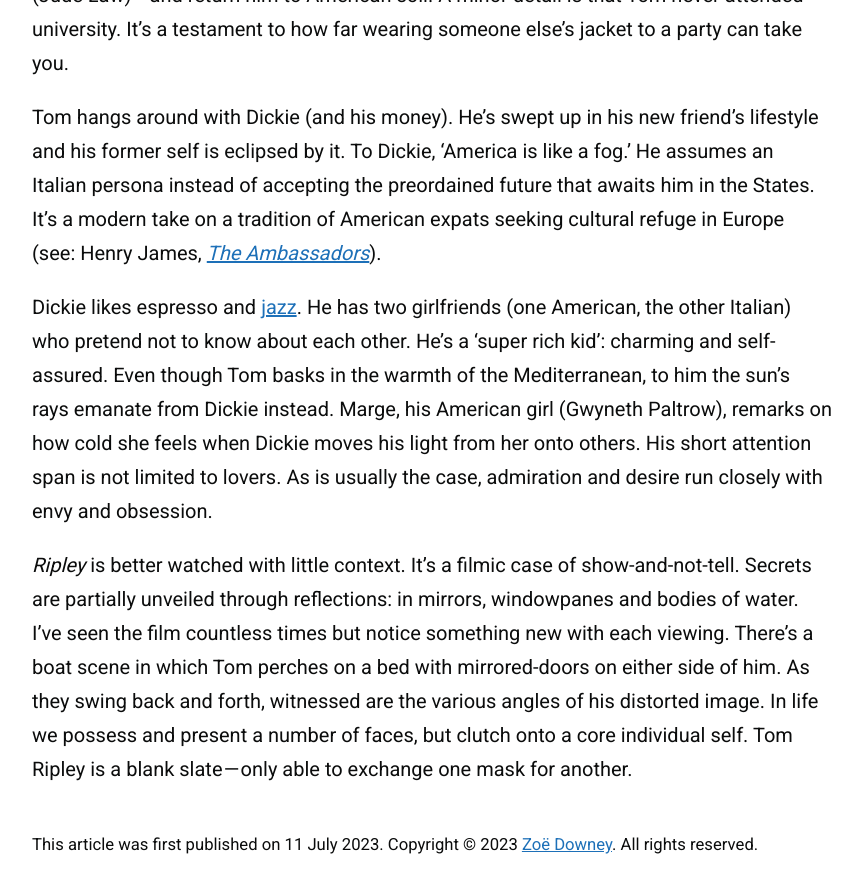
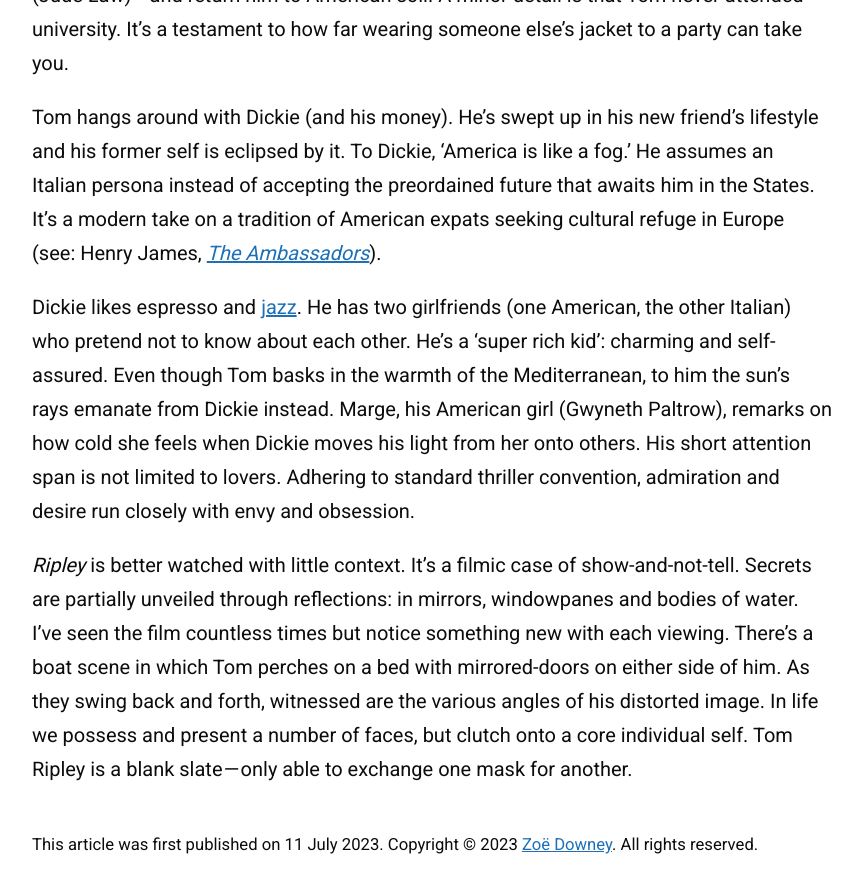
Before and after one commit to zoeurl/zoedowney.github.io, a Jekyll site: the page built from _posts/2023-07-11-the-talented-mr-ripley.md, in a window 1280 px wide and 900 px high, scrolled down 1172 px. Shown: the top 893 px of the window, without its empty margins (208-1070 px from the left). Built offline with Jekyll 4.4.1, drawn with Linux system fonts in a browser that asks for light colours.

Commit message:
Update 2023-07-11-the-talented-mr-ripley.md

```diff
--- a/_posts/2023-07-11-the-talented-mr-ripley.md
+++ b/_posts/2023-07-11-the-talented-mr-ripley.md
@@ -14,6 +14,6 @@ Tom Ripley (Matt Damon) has a knack for impressions. After a case of mistaken id
 
 Tom hangs around with Dickie (and his money). He’s swept up in his new friend’s lifestyle and his former self is eclipsed by it. To Dickie, ‘America is like a fog.’ He assumes an Italian persona instead of accepting the preordained future that awaits him in the States. It’s a modern take on a tradition of American expats seeking cultural refuge in Europe (see: Henry James, [_The Ambassadors_](https://en.wikipedia.org/wiki/The_Ambassadors)).
 
-Dickie likes espresso and [jazz](https://www.youtube.com/watch?v=mT-fOr29OfA&ab_channel=TomasvdB). He has two girlfriends (one American, the other Italian) who pretend not to know about each other. He’s a ‘super rich kid’: charming and self-assured. Even though Tom basks in the warmth of the Mediterranean, to him the sun’s rays emanate from Dickie instead. Marge, his American girl (Gwyneth Paltrow), remarks on how cold she feels when Dickie moves his light from her onto others. His short attention span is not limited to lovers. As is usually the case, admiration and desire run closely with envy and obsession.
+Dickie likes espresso and [jazz](https://www.youtube.com/watch?v=mT-fOr29OfA&ab_channel=TomasvdB). He has two girlfriends (one American, the other Italian) who pretend not to know about each other. He’s a ‘super rich kid’: charming and self-assured. Even though Tom basks in the warmth of the Mediterranean, to him the sun’s rays emanate from Dickie instead. Marge, his American girl (Gwyneth Paltrow), remarks on how cold she feels when Dickie moves his light from her onto others. His short attention span is not limited to lovers. Adhering to standard thriller convention, admiration and desire run closely with envy and obsession.
 
 _Ripley_ is better watched with little context. It’s a filmic case of show-and-not-tell. Secrets are partially unveiled through reflections: in mirrors, windowpanes and bodies of water. I’ve seen the film countless times but notice something new with each viewing. There’s a boat scene in which Tom perches on a bed with mirrored-doors on either side of him. As they swing back and forth, witnessed are the various angles of his distorted image. In life we possess and present a number of faces, but clutch onto a core individual self. Tom Ripley is a blank slate — only able to exchange one mask for another.
```
